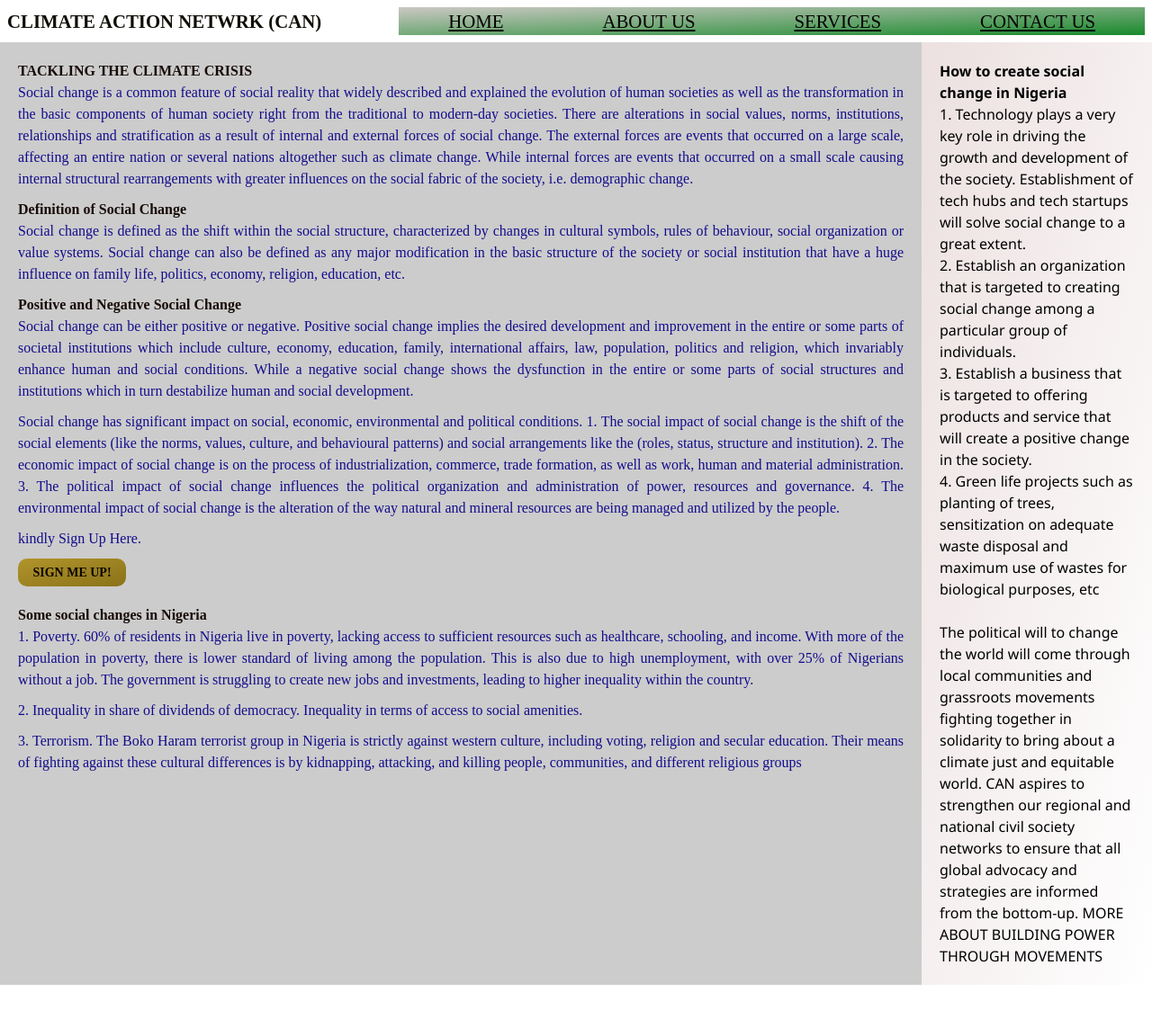
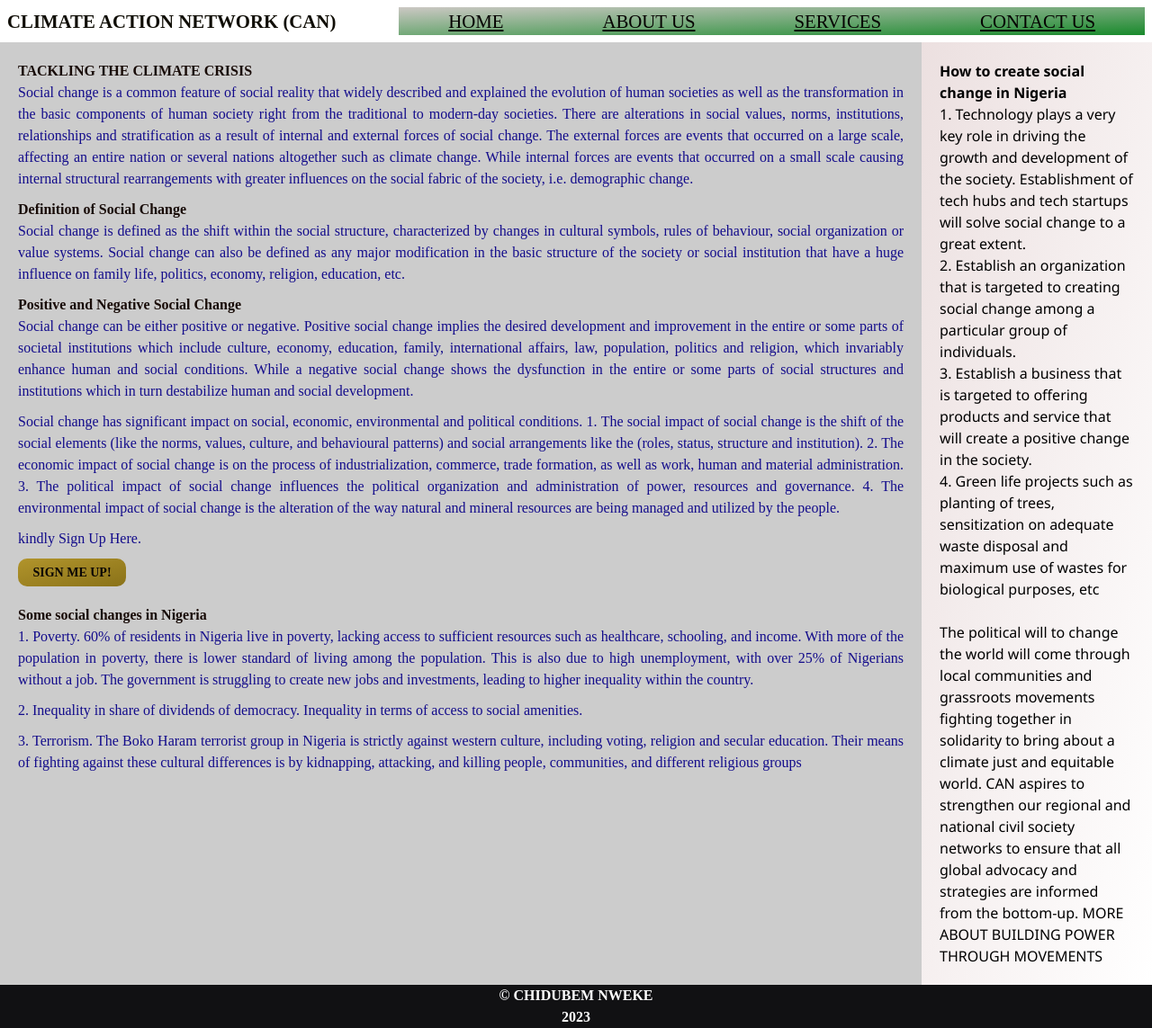
Before and after one commit to Nchedubem/Lesson_3_Task_Four_Chidubem_Nweke, a website: page index.html in a window 1280 px wide. Shown: the whole page at 90% size. Before the commit the page ends 1095 px from the top, so only its background shows below. Drawn offline with Linux system fonts and the light colour scheme.

Commit message:
update commit

```diff
--- a/css/style.css
+++ b/css/style.css
@@ -155,6 +155,21 @@ main aside span a:hover {
 main aside span a:focus {
     border: 1px solid #CCC;
 }
+
+footer {
+    grid-area: foot;
+    background: #111113;
+    color: #fff;
+    display: flex;
+    flex-direction: column;
+    align-items: center;
+    justify-content: center;
+}
+
+
+
+
+
 @media screen and (width >= 768px) {
     body {
         min-height: 100vh;
@@ -168,15 +183,13 @@ main aside span a:focus {
     }
     main {
         flex-direction: row;
-        /* padding: 0 30px; */
+
     }
     main section {
         width: 80%;
-        /* margin-right: 20px; */
     }
     main aside {
         width: 20%;
-        /* margin: 50px; */
     }
     footer {
         /* margin-top: auto; */
--- a/index.html
+++ b/index.html
@@ -5,13 +5,13 @@
         <meta http-equiv="X-UA-Compatible" content="IE=edge" />
         <meta name="viewport" content="width=device-width, initial-scale=1.0" />
         <link rel="icon" href="./images/my favicon gold.jpg" />
-        <link rel="preconnect" href="https://fonts.googleapis.com" />
+        <!-- <link rel="preconnect" href="https://fonts.googleapis.com" /> -->
         <link rel="stylesheet" href="./css/style.css" />
         <title> Climate Action Network (CAN)</title>
     </head>
     <body>
         <header>
-            <h1>CLIMATE ACTION NETWRK (CAN)</h1>
+            <h1>CLIMATE ACTION NETWORK (CAN)</h1>
             <nav>
                 <ul>
                     <li><a href="#">HOME </a></li>
@@ -81,5 +81,9 @@
                 </p>
             </aside>
         </main>
+            <footer>
+               <h1>&copy; CHIDUBEM NWEKE</h1>
+               <h2>2023</h2>
+            </footer>
     </body>
 </html>
```
